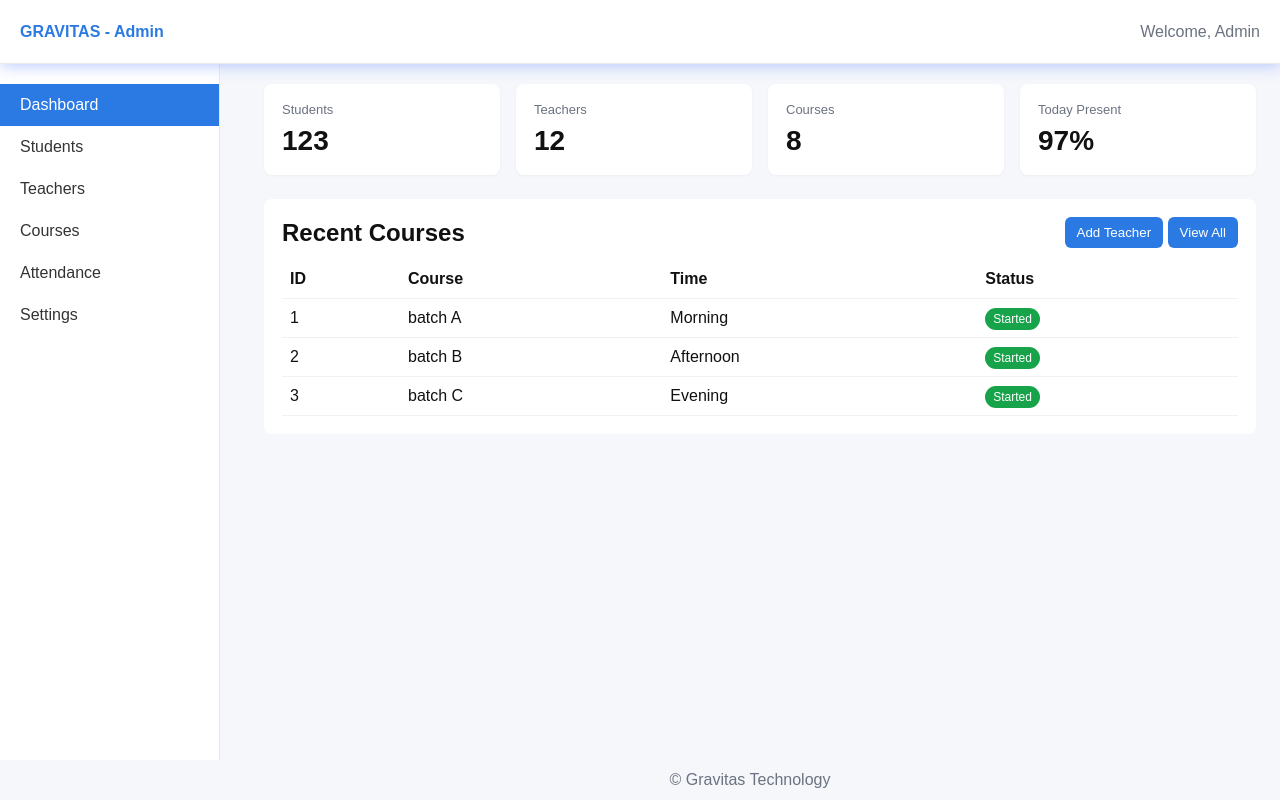
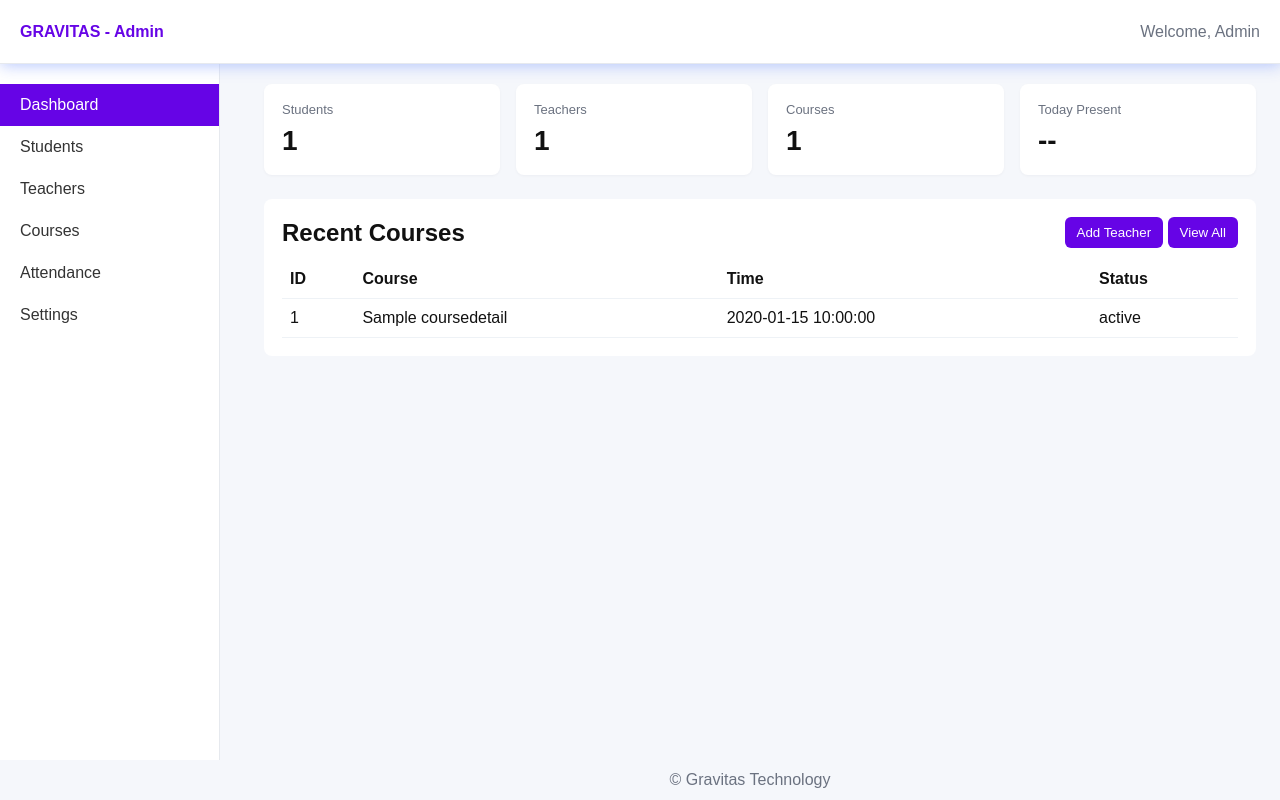
Before and after one commit to gravitas-admin/attendance, a PHP site: template view/adminDashboardView.php in a window 1280 px wide. Run offline with PHP 8.4, Linux system fonts and the light colour scheme; the template is opened without the code that fills it: most values are stand-ins (such as "Sample title", 1, 10 or a date in 2020).

Commit message:
changed color theme like other pages of admin page

```diff
--- a/view/adminDashboardView.php
+++ b/view/adminDashboardView.php
@@ -30,19 +30,19 @@
     <section class="cards">
       <div class="card">
         <div class="card-title">Students</div>
-        <div class="card-value">123</div>
+        <div class="card-value"><?= htmlspecialchars($data['studentCount']) ?></div>
       </div>
       <div class="card">
         <div class="card-title">Teachers</div>
-        <div class="card-value">12</div>
+        <div class="card-value"><?= htmlspecialchars($data['teacherCount']) ?></div>
       </div>
       <div class="card">
         <div class="card-title">Courses</div>
-        <div class="card-value">8</div>
+        <div class="card-value"><?= htmlspecialchars($data['courseCount']) ?></div>
       </div>
       <div class="card">
         <div class="card-title">Today Present</div>
-        <div class="card-value">97%</div>
+        <div class="card-value">--</div> <!-- Placeholder, update when present data available -->
       </div>
     </section>
 
@@ -51,8 +51,7 @@
           <h2>Recent Courses</h2>
           <div class="recent-actions">
             <a href="?controller=teacher&action=add"><button class="btn">Add Teacher</button></a>
-
-            <button class="btn">View All</button>
+            <a href="?controller=course&action=all"><button class="btn">View All</button></a>
           </div>
       </div>
       <table class="recent-table">
@@ -60,9 +59,26 @@
           <tr><th>ID</th><th>Course</th><th>Time</th><th>Status</th></tr>
         </thead>
         <tbody>
-          <tr><td>1</td><td>batch A</td><td>Morning</td><td><span class="tag started">Started</span></td></tr>
-          <tr><td>2</td><td>batch B</td><td>Afternoon</td><td><span class="tag started">Started</span></td></tr>
-          <tr><td>3</td><td>batch C</td><td>Evening</td><td><span class="tag started">Started</span></td></tr>
+          <?php foreach ($data['coursedetails'] as $course): ?>
+            <tr>
+              <td><?= htmlspecialchars($course['id']) ?></td>
+              <td><?= htmlspecialchars($course['name'] ?? $course['course'] ?? '') ?></td>
+              <td><?= htmlspecialchars($course['time'] ?? '') ?></td>
+              <td>
+                <?php
+                  $status = strtolower($course['status'] ?? '');
+                  $tagClass = '';
+                  $tagText = htmlspecialchars($course['status'] ?? '');
+                  if ($status === 'started') {
+                      $tagClass = 'tag started';
+                  } elseif ($status === 'upcoming') {
+                      $tagClass = 'tag upcoming';
+                  }
+                ?>
+                <span class="<?= $tagClass ?>"><?= $tagText ?></span>
+              </td>
+            </tr>
+          <?php endforeach; ?>
         </tbody>
       </table>
     </section>
--- a/view/css/admin-dashboard.css
+++ b/view/css/admin-dashboard.css
@@ -1,31 +1,128 @@
-/* admin-dashboard.css - simple responsive admin UI (UI-only) */
-:root{--bg:#f5f7fb;--card:#fff;--accent:#2b7ae4;--muted:#6b7280}
-*{box-sizing:border-box;font-family:Arial,Helvetica,sans-serif}
-body{margin:0;background:var(--bg);color:#111}
-.adm-header{height:64px;background:#fff;display:flex;align-items:center;justify-content:space-between;padding:0 20px;border-bottom:1px solid #e6e9ee}
-.brand{font-weight:700;color:var(--accent)}
-.adm-actions{color:var(--muted)}
-.adm-sidebar{width:220px;background:#fff;position:fixed;top:64px;bottom:40px;left:0;border-right:1px solid #e6e9ee;padding-top:20px}
-.adm-sidebar nav ul{list-style:none;margin:0;padding:0}
-.adm-sidebar nav li{padding:12px 20px;color:#333;cursor:pointer}
-.adm-sidebar nav li.active{background:var(--accent);color:#fff}
-.adm-main{margin-left:240px;padding:24px;padding-top:84px;min-height:calc(100vh - 124px)}
-.cards{display:grid;grid-template-columns:repeat(auto-fit,minmax(180px,1fr));gap:16px;margin-bottom:24px}
-.card{background:var(--card);padding:18px;border-radius:8px;box-shadow:0 1px 3px rgba(16,24,40,0.04);display:flex;flex-direction:column}
-.card-title{color:var(--muted);font-size:13px}
-.card-value{font-size:28px;font-weight:700;margin-top:8px}
-.recent{background:var(--card);padding:18px;border-radius:8px}
-.recent-header{display:flex;justify-content:space-between;align-items:center;margin-bottom:12px}
-.btn{background:var(--accent);color:#fff;padding:8px 12px;border-radius:6px;border:none;cursor:pointer}
-.recent-table{width:100%;border-collapse:collapse}
-.recent-table th,.recent-table td{padding:10px 8px;text-align:left;border-bottom:1px solid #eef2f6}
-.tag{padding:4px 8px;border-radius:12px;font-size:12px;color:#fff}
-.tag.started{background:#16a34a}
-.tag.upcoming{background:#f59e0b}
-.adm-footer{height:40px;line-height:40px;text-align:center;color:var(--muted);position:fixed;left:220px;right:0;bottom:0;background:transparent}
+/* admin-dashboard.css - simple responsive admin UI specific layout and styles (imports shared colors) */
+@import url("./shared-colors.css");
 
-@media (max-width:800px){
-  .adm-sidebar{position:relative;width:100%;top:0;border-right:none;border-bottom:1px solid #e6e9ee}
-  .adm-main{margin-left:0;padding-top:20px}
-  .adm-footer{left:0}
+* {
+  box-sizing: border-box;
+  font-family: Arial, Helvetica, sans-serif;
 }
+
+body {
+  margin: 0;
+  background: var(--bg);
+  color: #111;
+}
+
+.adm-header {
+  height: 64px;
+  background: #fff;
+  display: flex;
+  align-items: center;
+  justify-content: space-between;
+  padding: 0 20px;
+  border-bottom: 1px solid #e6e9ee;
+}
+
+.brand {
+  font-weight: 700;
+  color: var(--accent);
+}
+
+.adm-actions {
+  color: var(--muted);
+}
+
+.adm-sidebar {
+  width: 220px;
+  background: #fff;
+  position: fixed;
+  top: 64px;
+  bottom: 40px;
+  left: 0;
+  border-right: 1px solid #e6e9ee;
+  padding-top: 20px;
+}
+
+.adm-sidebar nav ul {
+  list-style: none;
+  margin: 0;
+  padding: 0;
+}
+
+.adm-sidebar nav li {
+  padding: 12px 20px;
+  color: #333;
+  cursor: pointer;
+}
+
+.adm-sidebar nav li.active {
+  background: var(--accent);
+  color: #fff;
+}
+
+.adm-main {
+  margin-left: 240px;
+  padding: 24px;
+  padding-top: 84px;
+  min-height: calc(100vh - 124px);
+}
+
+.cards {
+  display: grid;
+  grid-template-columns: repeat(auto-fit, minmax(180px, 1fr));
+  gap: 16px;
+  margin-bottom: 24px;
+}
+
+.recent {
+  background: var(--card);
+  padding: 18px;
+  border-radius: 8px;
+}
+
+.recent-header {
+  display: flex;
+  justify-content: space-between;
+  align-items: center;
+  margin-bottom: 12px;
+}
+
+.recent-table {
+  width: 100%;
+  border-collapse: collapse;
+}
+
+.recent-table th,
+.recent-table td {
+  padding: 10px 8px;
+  text-align: left;
+  border-bottom: 1px solid #eef2f6;
+}
+
+.adm-footer {
+  height: 40px;
+  line-height: 40px;
+  text-align: center;
+  color: var(--muted);
+  position: fixed;
+  left: 220px;
+  right: 0;
+  bottom: 0;
+  background: transparent;
+}
+
+@media (max-width: 800px) {
+  .adm-sidebar {
+    position: relative;
+    width: 100%;
+    top: 0;
+    border-right: none;
+    border-bottom: 1px solid #e6e9ee;
+  }
+  .adm-main {
+    margin-left: 0;
+    padding-top: 20px;
+  }
+  .adm-footer {
+    left: 0;
+  }
+}
--- a/view/css/dashboard.css
+++ b/view/css/dashboard.css
@@ -1,3 +1,6 @@
+
+@import url("./shared-colors.css");
+
 .option1 {
     border-left: 5px solid #010058af;
     background-color: var(--Border-color);
--- /dev/null
+++ b/view/css/shared-colors.css
@@ -0,0 +1,52 @@
+/* shared-colors.css - shared color variables and common styles for consistent theme */
+
+:root {
+  --bg: #f5f7fb;
+  --card: #fff;
+  --accent: #6604e6;
+  --muted: #6b7280;
+}
+
+.btn {
+  background: var(--accent);
+  color: #fff;
+  padding: 8px 12px;
+  border-radius: 6px;
+  border: none;
+  cursor: pointer;
+}
+
+.card {
+  background: var(--card);
+  padding: 18px;
+  border-radius: 8px;
+  box-shadow: 0 1px 3px rgba(16, 24, 40, 0.04);
+  display: flex;
+  flex-direction: column;
+}
+
+.card-title {
+  color: var(--muted);
+  font-size: 13px;
+}
+
+.card-value {
+  font-size: 28px;
+  font-weight: 700;
+  margin-top: 8px;
+}
+
+.tag {
+  padding: 4px 8px;
+  border-radius: 12px;
+  font-size: 12px;
+  color: #fff;
+}
+
+.tag.started {
+  background: #16a34a;
+}
+
+.tag.upcoming {
+  background: #f59e0b;
+}
```
